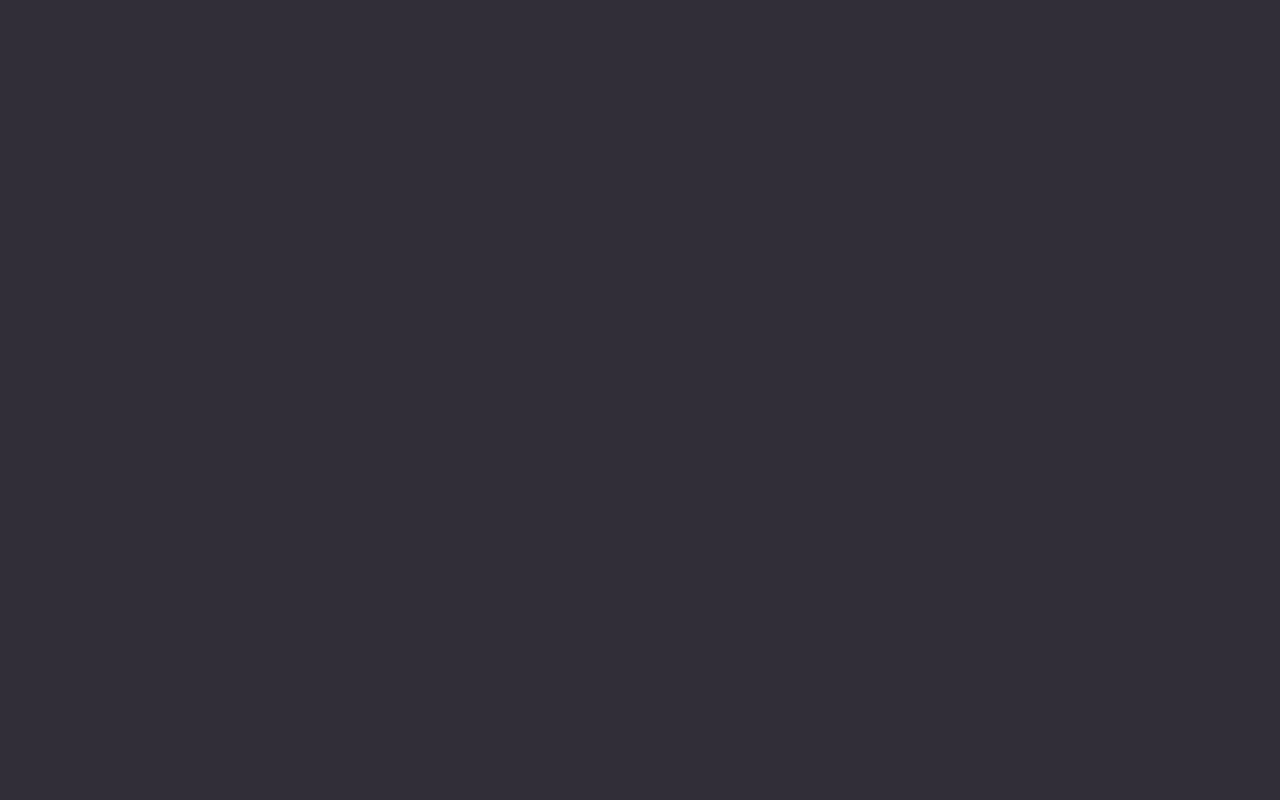
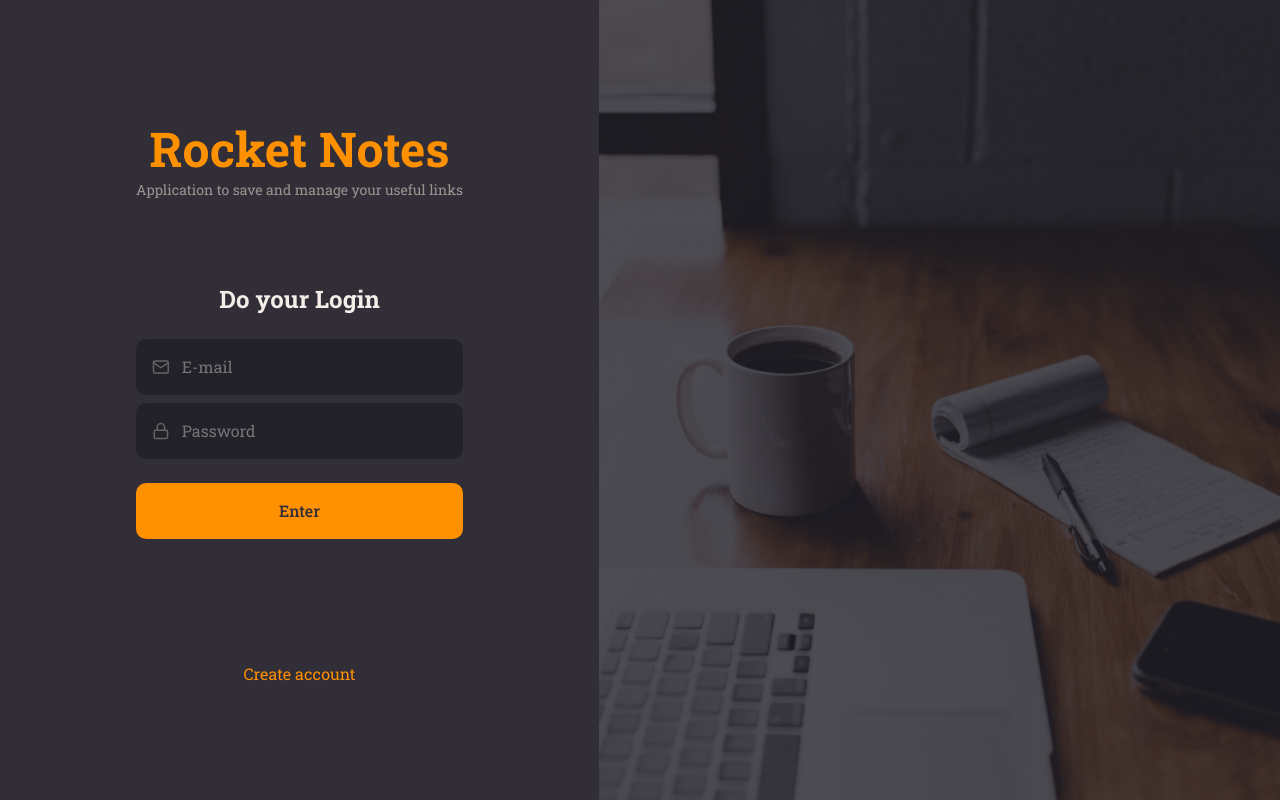
Before and after one commit to Leoz2s/rocketnotes-react, a React (Vite) app: page / in a window 1280 px wide. Built offline with nearby package versions, Linux system fonts and the light colour scheme.

Commit message:
SignIn interface

```diff
--- a/src/pages/SignIn/index.jsx
+++ b/src/pages/SignIn/index.jsx
@@ -1,9 +1,36 @@
-import {Container} from './styles';
+import {Container, Form, Background} from './styles';
+import {FiLogIn, FiMail, FiLock} from 'react-icons/fi';
+
+import {Input} from '../../components/Input';
+import {Button} from '../../components/Button';
 
 export function SignIn() {
   return(
     <Container>
+      <Form>
+        <h1>Rocket Notes</h1>
+        <p>Application to save and manage your useful links</p>
 
+        <h2>Do your Login</h2>
+
+        <Input
+          placeholder="E-mail"
+          type="text"
+          icon={FiMail}
+        />
+
+        <Input
+          placeholder="Password"
+          type="password"
+          icon={FiLock}
+        />
+
+        <Button title="Enter" />
+
+        <a href="#">Create account</a>
+      </Form>
+
+      <Background />
     </Container>
   );
 };
--- a/src/pages/SignIn/styles.js
+++ b/src/pages/SignIn/styles.js
@@ -1,4 +1,5 @@
 import {styled} from 'styled-components';
+import backgroundImg from '../../assets/background.png';
 
 export const Container = styled.div`
   height: 100vh;
@@ -6,3 +7,41 @@
   display: flex;
   align-items: stretch;
 `;
+
+export const Form = styled.form`
+  padding: 0 13.6rem;
+
+  display: flex;
+  flex-direction: column;
+  justify-content: center;
+  align-items: center;
+
+  text-align: center;
+
+  > h1 {
+    font-size: 4.8rem;
+    color: ${({theme}) => theme.COLORS.ORANGE};
+  }
+
+  > h2 {
+    font-size: 2.4rem;
+    margin-top: 8.4rem;
+    margin-bottom: 2.4rem;
+  }
+
+  > p {
+    font-size: 1.4rem;
+    color: ${({theme}) => theme.COLORS.GRAY_100};
+  }
+
+  > a {
+    margin-top: 12.4rem;
+    color: ${({theme}) => theme.COLORS.ORANGE};
+  }
+`;
+
+export const Background = styled.div`
+  flex: 1;
+  background: url(${backgroundImg}) no-repeat center center;
+  background-size: cover;
+`;
```
Also changed, not shown: src/assets/background.png (added).
